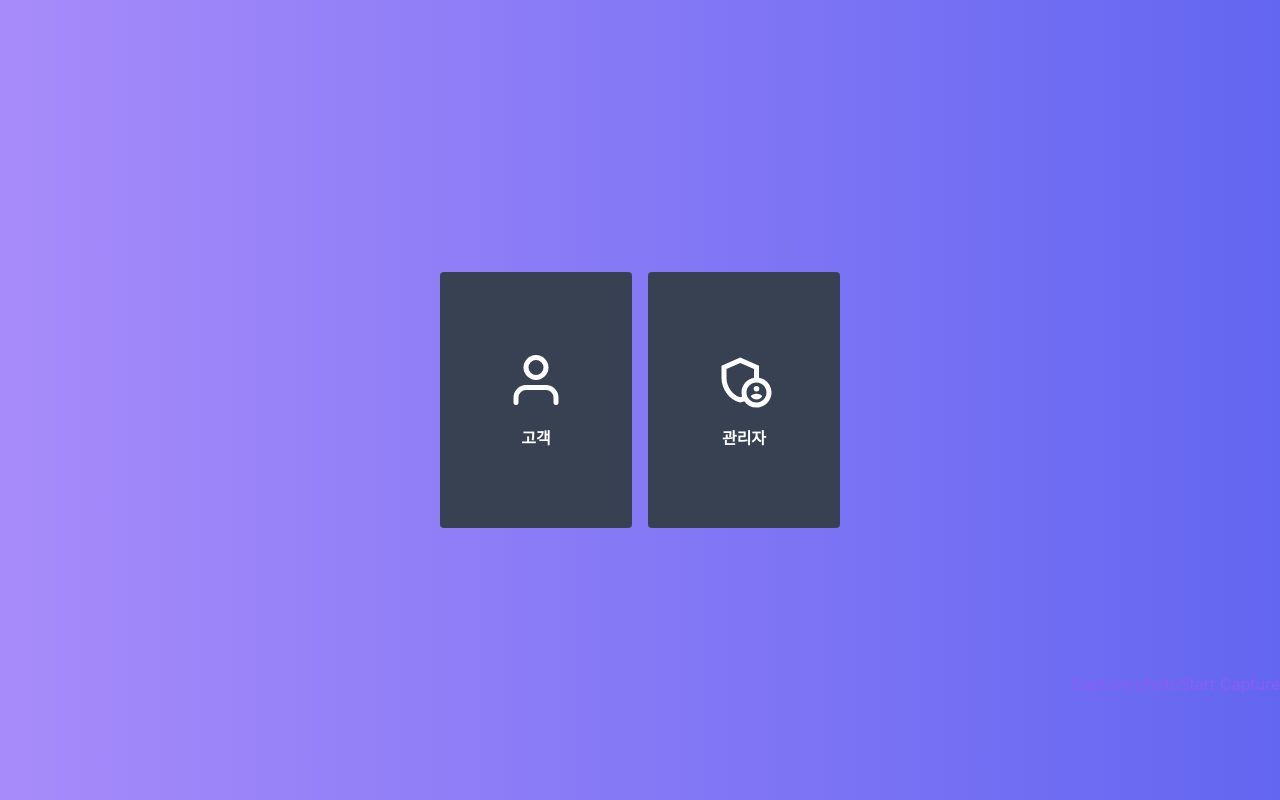
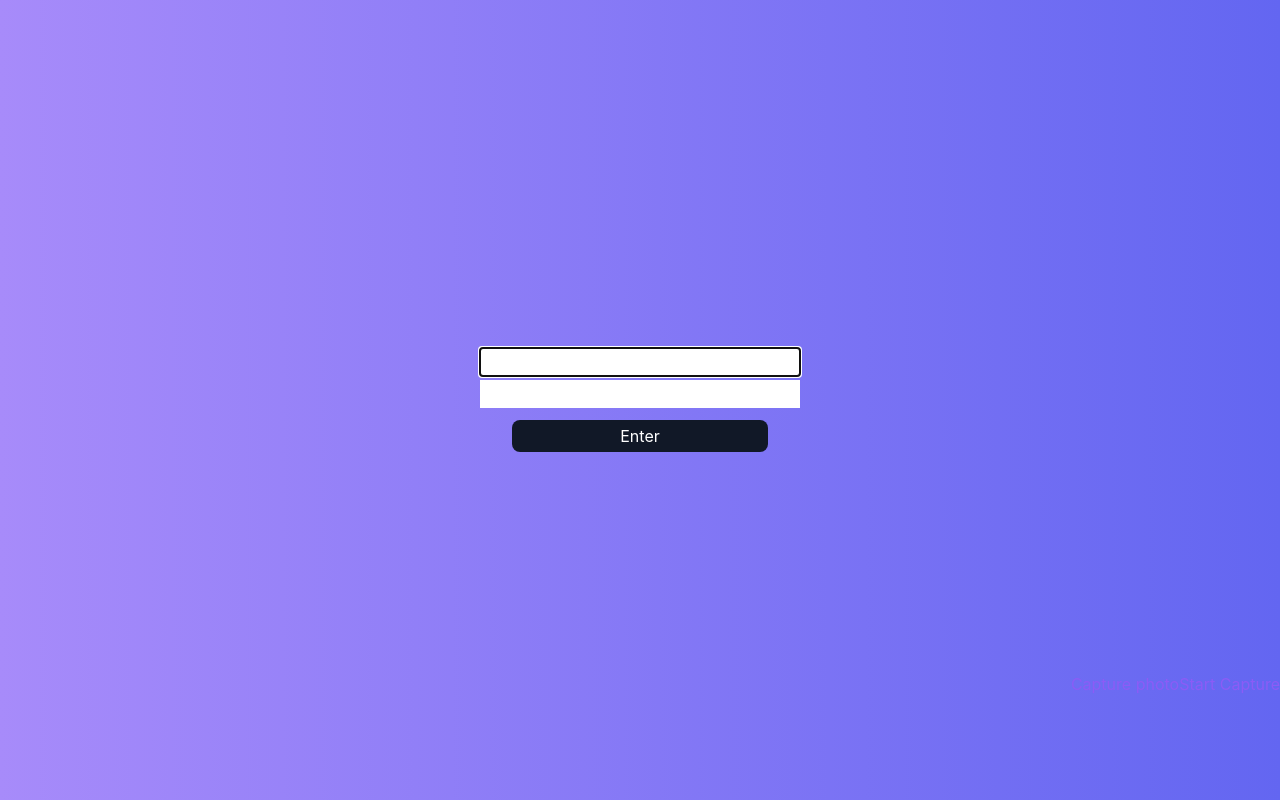
Before and after one commit to YeonjuSeo/fonitor, a React (Create React App) app: page / in a window 1280 px wide. Built offline with nearby package versions, Linux system fonts and the light colour scheme; no server answers.

Commit message:
✨ UPDATE: can login in real

```diff
--- a/src/pages/Login.tsx
+++ b/src/pages/Login.tsx
@@ -1,24 +1,80 @@
+import axios from "axios";
 import { useNavigate } from "react-router-dom";
-import LoginBtn from "@components/molecules/LoginBtn";
 import { ATMLayout } from "@components/templates/ATMLayout";
+import { userInfoSelector } from "@recoil/user";
+import { useRecoilState } from "recoil";
 
 const Login = () => {
   const navigate = useNavigate();
+  const [userInfo, setUserInfo] = useRecoilState(userInfoSelector);
+
+  const handleSubmit = (e: React.SyntheticEvent<HTMLFormElement, Event>) => {
+    e.preventDefault();
+    const inputID = e.currentTarget.inputID.value;
+    const inputPW = e.currentTarget.inputPW.value;
+    loginUser({
+      username: inputID,
+      password: inputPW,
+    });
+  };
+
+  const loginUser = ({ username, password }: LoginReqType) => {
+    const params = { username: username, password: password };
+    const resp = axios
+      .get(`${process.env.REACT_APP_BE_API_END_POINT}/users/login`, {
+        params,
+      })
+      .then((res) => {
+        const data = res.data;
+        setUserInfo({
+          username: data.username,
+          authority: data.authority,
+          atmBranch: data.atmBranch,
+          atmId: data.atmId,
+          accessToken: data.accessToken,
+        });
+        navigatePage(data.authority);
+      })
+      .catch((error) => {
+        if (axios.isAxiosError(error)) {
+          console.log("Axios error message: ", error.message);
+          return error.message;
+        } else {
+          console.log("unexpected error: ", error);
+          return "An unexpected error occurred";
+        }
+      });
+    return resp;
+  };
+
+  const navigatePage = (authority: string) => {
+    if (authority === "ROLE_USER") {
+      navigate("/main");
+    } else if (authority === "ROLE_ADMIN") {
+      navigate("/analysis");
+    }
+  };
   return (
     <ATMLayout>
       <div className={WrapperStyle}>
-        <LoginBtn
-          type="고객"
-          onClick={() => {
-            navigate("/main");
-          }}
-        />
-        <LoginBtn
-          type="관리자"
-          onClick={() => {
-            navigate("/analysis");
-          }}
-        />
+        <form className={LoginFormStyle} method="get" onSubmit={handleSubmit}>
+          <input
+            className={LoginInputStyle}
+            name="inputID"
+            required
+            autoComplete="false"
+            autoFocus
+            type="text"
+          ></input>
+          <input
+            className={LoginInputStyle}
+            name="inputPW"
+            required
+            autoComplete="false"
+            type="password"
+          ></input>
+          <button className={LoginBtnStyle}>Enter</button>
+        </form>
       </div>
     </ATMLayout>
   );
@@ -27,3 +83,10 @@ const Login = () => {
 export default Login;
 
 const WrapperStyle = "gap-4 h-full flex justify-center items-center";
+const LoginFormStyle = "flex flex-col w-60 items-center";
+const LoginInputStyle = "h-7 w-80 mb-1";
+const LoginBtnStyle = "w-64 text-white bg-gray-900 py-1 px-4 rounded-lg mt-2";
+type LoginReqType = {
+  username: String;
+  password: String;
+};
```
